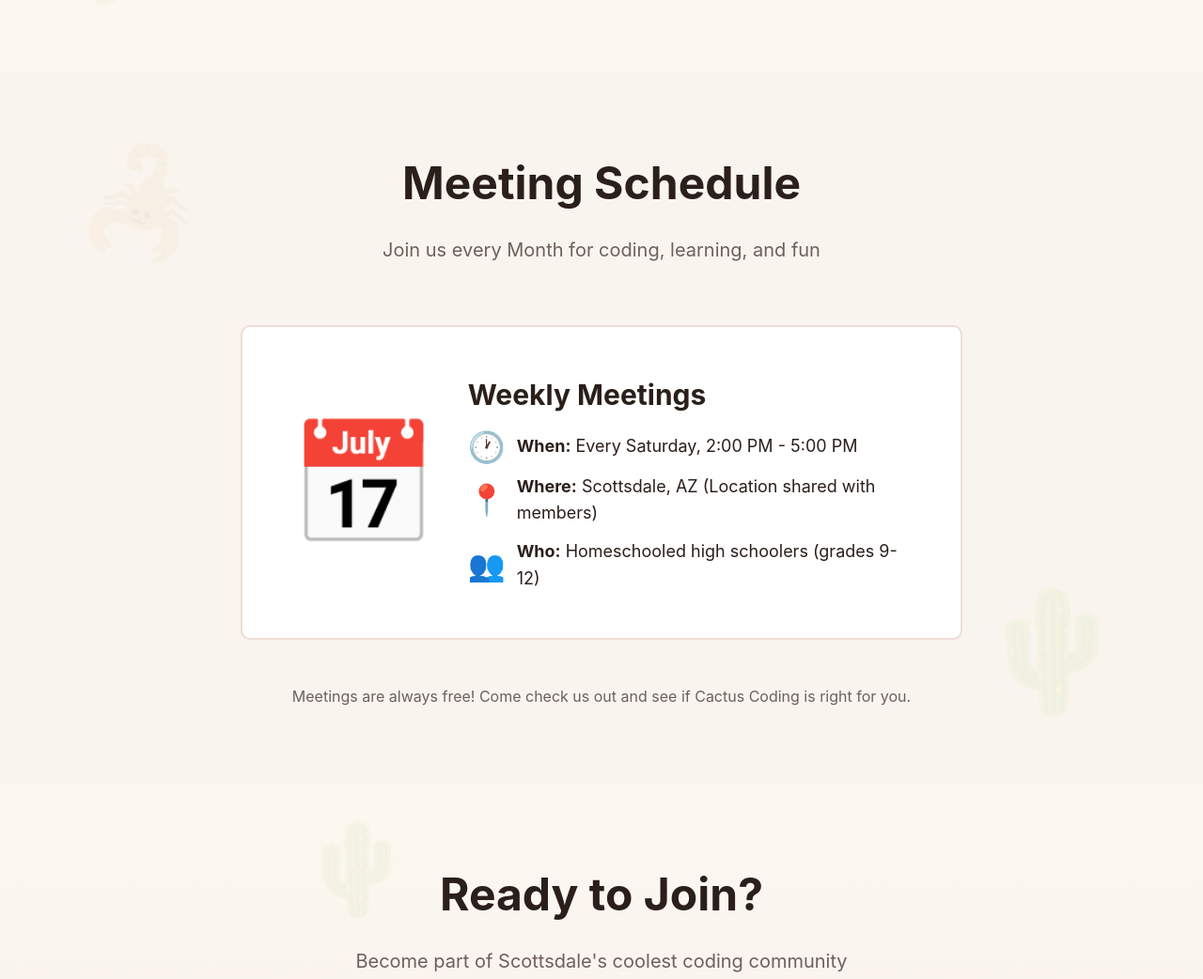
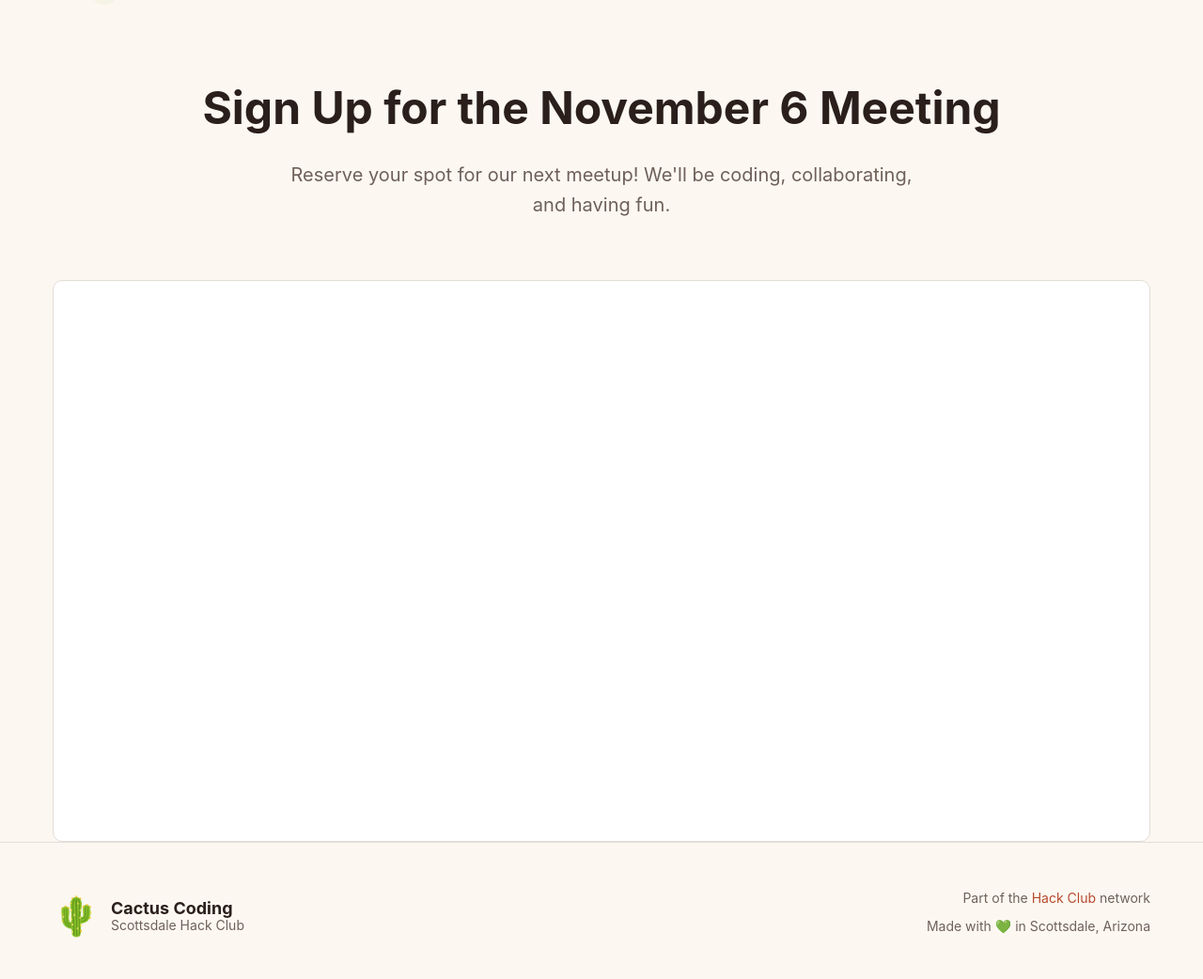
Before and after one commit to Cactus-Coding/mainwebsite, a website: page public/index.html in a window 1280 px wide. Shown: the part 2146-3188 px from the top of the page at 94% size. Drawn offline with Linux system fonts and the light colour scheme; a script that the page names is missing.

Commit message:
Added November6 form

```diff
--- a/public/index.html
+++ b/public/index.html
@@ -209,7 +209,7 @@
   </section>
 
 
-  <section id="events" class="events-section">
+  <!-- <section id="events" class="events-section">
     <div class="background-icons">
       <div class="bg-icon" style="top: 5rem; left: 5rem; font-size: 7rem;">🦂</div>
       <div class="bg-icon" style="bottom: 5rem; right: 5rem; font-size: 8rem;">🌵</div>
@@ -314,8 +314,29 @@
         </form>
       </div>
     </div>
+  </section> -->
+
+  <section id="nov6-signup" class="signup-section">
+    <div class="container">
+      <div class="section-header">
+        <h2 class="section-title">Sign Up for the November 6 Meeting</h2>
+        <p class="section-description">
+          Reserve your spot for our next meetup! We'll be coding, collaborating, and having fun.
+        </p>
+      </div>
+
+      <div class="form-card">
+        <!-- Fillout form embed -->
+        <div style="width:100%;height:500px;"
+             data-fillout-id="jZGgmZmbgBus"
+             data-fillout-embed-type="standard"
+             data-fillout-inherit-parameters
+             data-fillout-dynamic-resize>
+        </div>
+        <script src="https://server.fillout.com/embed/v1/"></script>
+      </div>
+    </div>
   </section>
-
 
   <footer class="footer">
     <div class="container footer-container">
```
